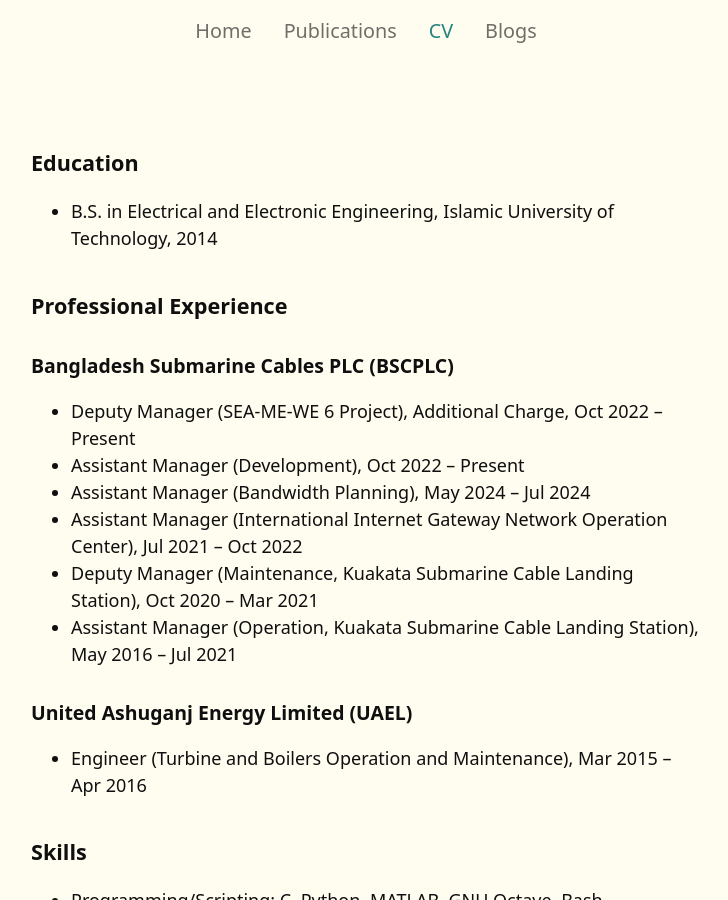
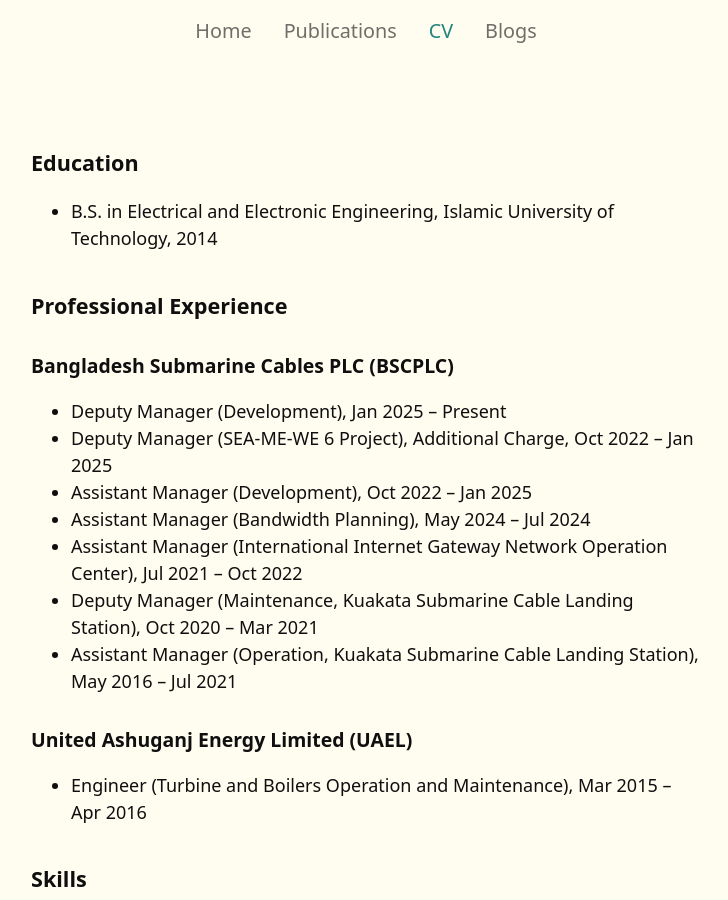
Before and after one commit to muntasimulhaque/muntasimulhaque.github.io, a Jekyll site: the page built from cv.md, in a window 1280 px wide and 900 px high. Shown: the whole window, without its empty margins (274-1002 px from the left). Built offline with Jekyll 4.4.1, drawn with Linux system fonts in a browser that asks for light colours.

Commit message:
Update cv.md

```diff
--- a/cv.md
+++ b/cv.md
@@ -10,8 +10,9 @@
 ## Professional Experience
 
 ### Bangladesh Submarine Cables PLC (BSCPLC)
-  - Deputy Manager (SEA-ME-WE 6 Project), Additional Charge, Oct 2022 – Present
-  - Assistant Manager (Development), Oct 2022 – Present
+  - Deputy Manager (Development), Jan 2025 – Present
+  - Deputy Manager (SEA-ME-WE 6 Project), Additional Charge, Oct 2022 – Jan 2025
+  - Assistant Manager (Development), Oct 2022 – Jan 2025
   - Assistant Manager (Bandwidth Planning), May 2024 – Jul 2024
   - Assistant Manager (International Internet Gateway Network Operation Center), Jul 2021 – Oct 2022
   - Deputy Manager (Maintenance, Kuakata Submarine Cable Landing Station), Oct 2020 – Mar 2021
```
